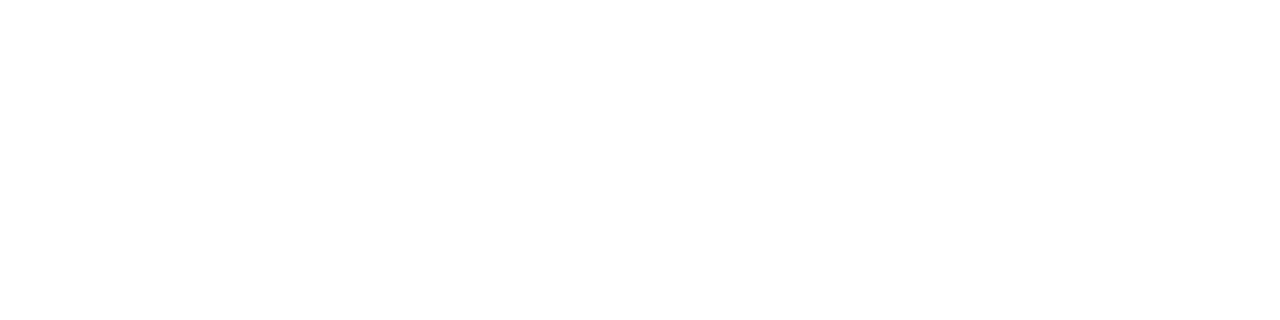
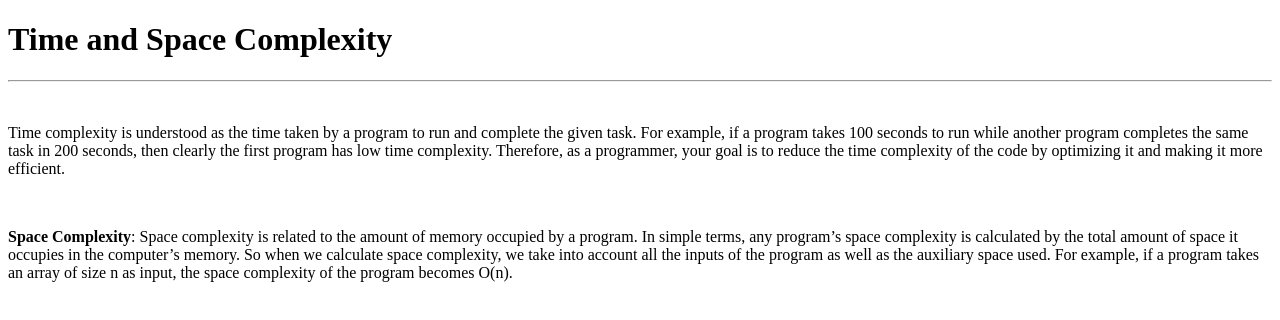
Before and after one commit to acciojob/time-and-space-complexity-prince-k1, a website: page main.html in a window 1280 px wide. Drawn offline with Linux system fonts and the light colour scheme.

Commit message:
created a submission

```diff
--- a/main.html
+++ b/main.html
@@ -8,6 +8,12 @@
 
 <body>
 	<!-- the entire body must be written by student -->
+	<h1>Time and Space Complexity</h1>
+	<hr>
+	<br>
+	<p>Time complexity is understood as the time taken by a program to run and complete the given task. For example, if a program takes 100 seconds to run while another program completes the same task in 200 seconds, then clearly the first program has low time complexity. Therefore, as a programmer, your goal is to reduce the time complexity of the code by optimizing it and making it more efficient.</p>
+	<br>
+	<p><b>Space Complexity</b>: Space complexity is related to the amount of memory occupied by a program. In simple terms, any program’s space complexity is calculated by the total amount of space it occupies in the computer’s memory. So when we calculate space complexity, we take into account all the inputs of the program as well as the auxiliary space used. For example, if a program takes an array of size n as input, the space complexity of the program becomes O(n).</p>
     <script type="text/javascript" src="./script.js">
 </script>
 
```
